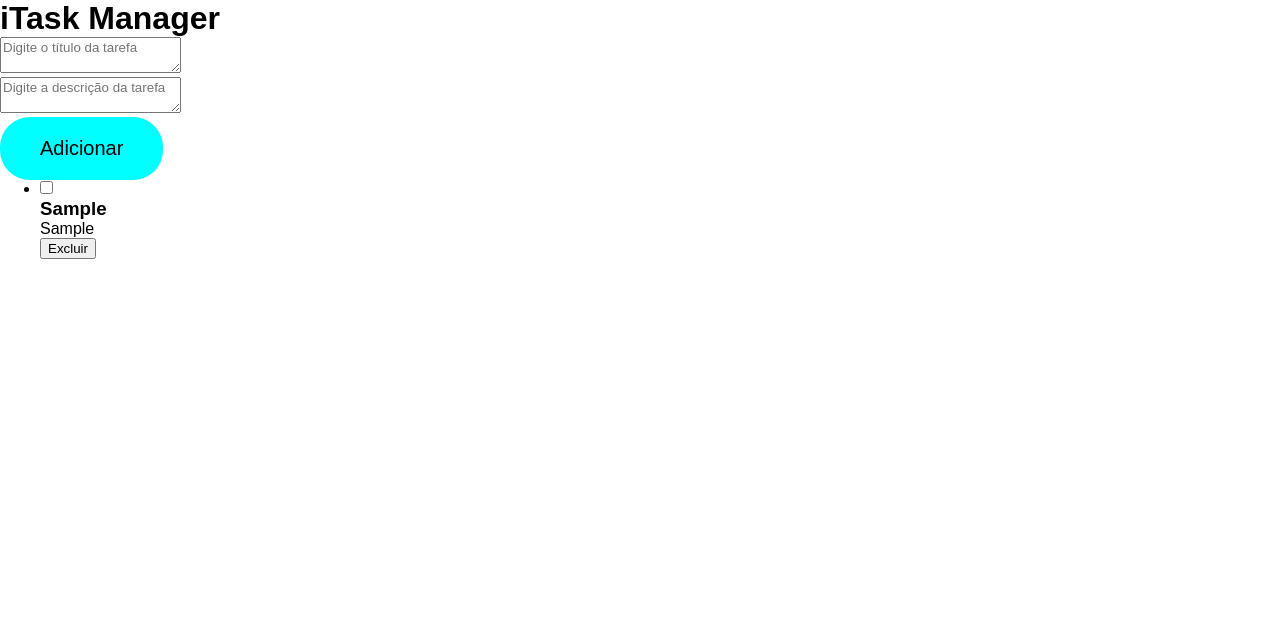
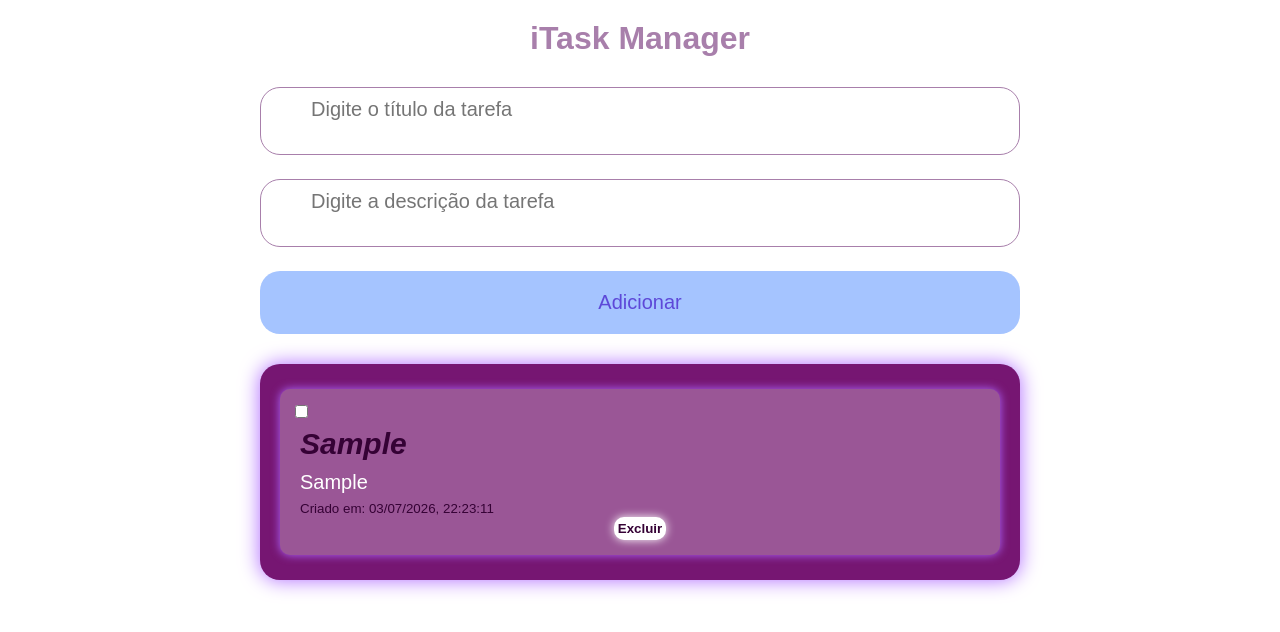
Before and after one commit to jpqueiroz28/iTask-Manager, a plain HTML site: page index.html in a window 1280 px wide. Both pictures are taken after typing "Sample", "Sample" into the empty fields and a click on the button "Adicionar". Drawn offline with Linux system fonts and the light colour scheme.

Commit message:
feat: criando todo o visual com CSS

```diff
--- a/app.js
+++ b/app.js
@@ -37,6 +37,7 @@ function renderizar() {
         <!--estou usandoo o data-index para fazer a identação do checkbox-->
         <h3 ${EstiloRisco}>${tarefaAtual.titulo}</h3>
         <p>${tarefaAtual.descricao}</p>
+        <small>Criado em: ${new Date(tarefaAtual.date).toLocaleString("pt-BR")}</small>
         <button class="btn-excluir" data-index="${i}">Excluir</button>
     </li>
 `;
--- a/index.html
+++ b/index.html
@@ -7,7 +7,7 @@
     <link rel="stylesheet" href="style.css">
 </head>
 <body>
-
+<div class="container">
     <h1> iTask Manager</h1>
     <div class="formulario">
         <div id="titulo">
@@ -22,5 +22,6 @@
     </ul><!--tarefas-->
 
         <script src="app.js"></script>
+</div><!--container-->
 </body>
 </html>
--- a/style.css
+++ b/style.css
@@ -3,16 +3,113 @@
     margin: 0px;
     box-sizing: border-box;
     font-family: "Poppins", sans-serif;
+    background-color: rgb(255, 255, 255)
+}
+.container{
+    display: flex;
+    flex-direction: column;
+    max-width: 800px;
+    background-color:rgb(255, 255, 255);
+    padding: 20px;
+    margin: 0 auto;
+    gap: 30px;
+}
+.container h1{
+    text-align: center;
+    color: rgb(168, 127, 171);
+}
+.formulario{
+    display: flex;
+    flex-direction: column;
+    gap: 20px;
+}
+textarea{
+    border-style: solid;
+    border-radius: 20px;
+    padding: 10px 50px;
+    resize:none;
+    width: 100%;
+    font-size: 20px;
+    background-color: white;
+    border-color: rgb(168, 127, 171);
+}
+#btn-adicionar{
+    background-color: rgb(165, 196, 255);
+    color: rgb(93, 72, 216);
+    padding: 20px 40px;
+    border-style: none;
+    border-radius: 20px;
+    font-size: 20px;
+    transition: 1s;
+}
+#btn-adicionar:hover{
+    cursor: pointer;
+
+    box-shadow: 0px 0px 10px rgb(174, 104, 255);
+    transform: scale(1.1);
 
 }
-#btn-adicionar{
-    background-color: aqua;
-    padding: 20px 40px;
-    border-style: none;
-    border-radius: 30px;
+#lista-tarefas {
+    list-style: none;
+    display: flex;
+    flex-direction: column;
+    gap: 20px;
+    background-color: rgb(118, 22, 114);
+    color: white;
+    border-radius: 20px;
+    padding: 20px;
+    box-shadow: 0px 0px 20px rgb(174, 104, 255);
+}
+#lista-tarefas li{
+    background-color:rgb(154, 86, 150);
+    padding: 15px;
+    margin-bottom: 5px;
+    margin-top: 5px;
+    border-radius: 10px;
+    box-shadow: 0px 0px 10px rgb(174, 104, 255);
+}
+#lista-tarefas li h3{
+    font-size: 30px;
+    font-style: oblique;
+    background-color: rgb(154, 86, 150);
+    color: rgb(53, 2, 53);
+    padding: 5px
+}
+#lista-tarefas li p{
+    background-color: rgb(154, 86, 150);
+    padding: 5px;
     font-size: 20px;
 }
-.concluido{
-    text-decoration:line-through;
-    opacity: 0.5;
+#lista-tarefas li small{
+    background-color: rgb(154, 86, 150);
+    padding: 5px;
+    color: rgb(53, 2, 53);
+
 }
+#lista-tarefas li button{
+    background-color: rgb(255, 255, 255);
+    box-shadow: 0px 0px 10px white;
+    display: block;
+    margin: 0 auto;
+    color: rgb(53, 2, 53);
+    transition: 1s;
+    border-style:none;
+    border-radius: 10px;
+    padding: 4px;
+    font-weight: bold;
+}
+#lista-tarefas li button:hover{
+    cursor: pointer;
+    box-shadow: 0px 0px 10px red;
+    transform: scale(1.15);
+}
+#lista-tarefas li h3.riscado{
+    text-decoration: line-through;
+    color: rgba(53, 2, 53, 0.327);
+    padding: 10px;
+}
+input [type=checkbox]{
+    display:flex;
+    cursor: pointer;
+    accent-color: white;
+}
```
Also changed, not shown: 1 other file.
